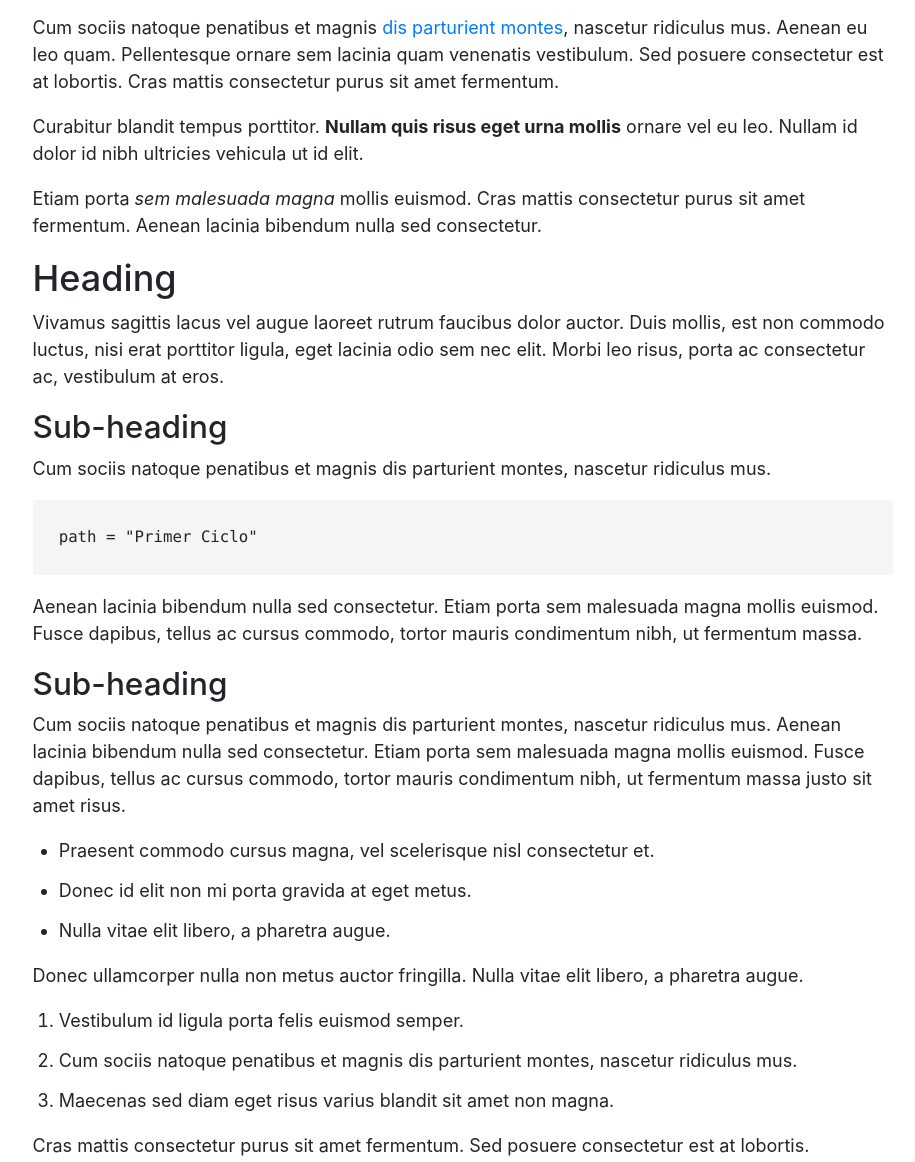
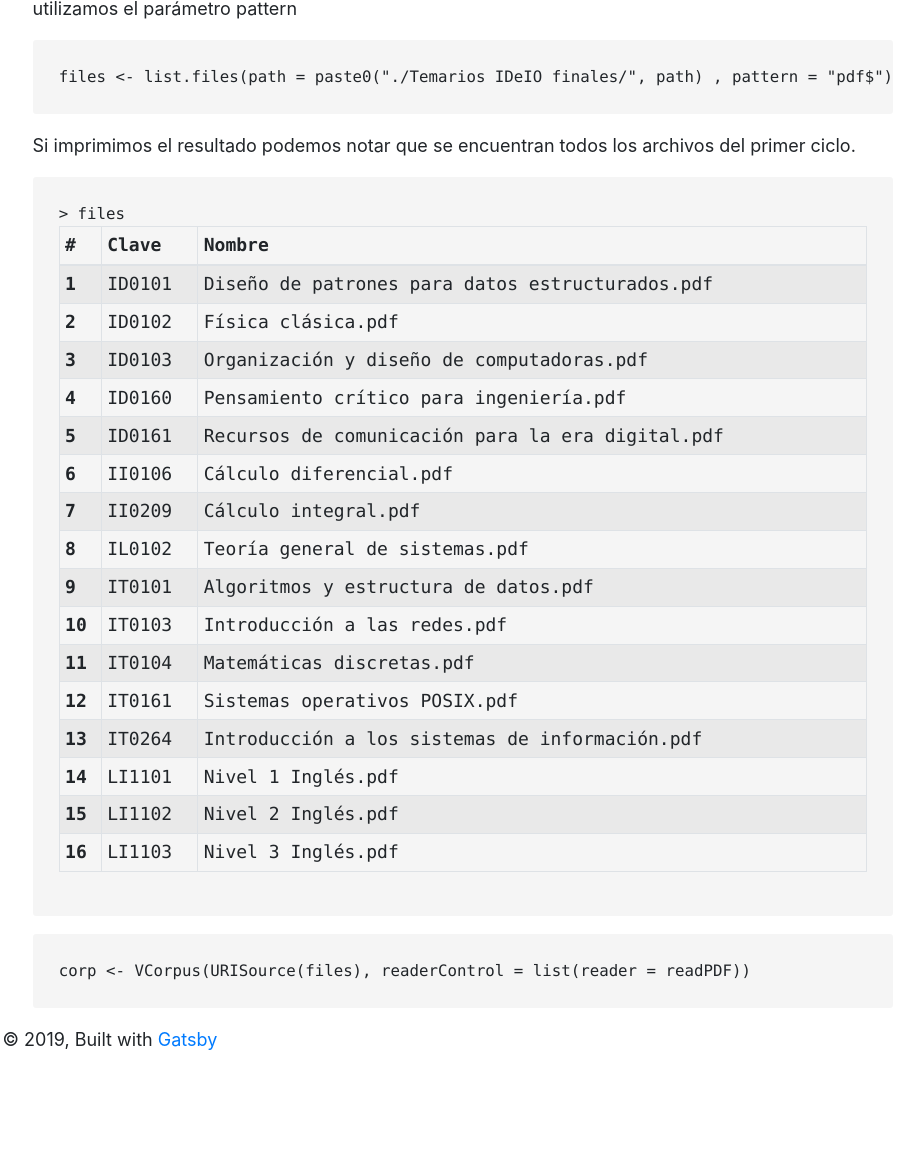
Before and after one commit to EmmanuelYupit/dass, a Gatsby site: page /textmining in a window 1280 px wide. Shown: the part 960-2122 px from the top of the page, without its empty margins (177-1092 px from the left). After the commit the page ends 2040 px from the top, so only its background shows below. Built offline with nearby package versions, Linux system fonts and the light colour scheme; Gatsby itself is replaced by a stand-in of ours.

Commit message:
table of content in text mining added

```diff
--- a/src/components/blogheader.js
+++ b/src/components/blogheader.js
@@ -3,9 +3,9 @@ import React from "react"
 const BlogHeader = () => (
   <div class="jumbotron p-3 p-md-5 text-white rounded bg-dark">
     <div class="col-md-6 px-0">
-      <h1 class="display-4 font-italic">
+      {/* <h1 class="display-4 font-italic">
         Title of a longer featured blog post
-      </h1>
+      </h1> */}
       <p class="lead my-3">
         Multiple lines of text that form the lede, informing new readers quickly
         and efficiently about what's most interesting in this post's contents.
--- a/src/pages/textmining.js
+++ b/src/pages/textmining.js
@@ -1,10 +1,76 @@
 import React, { Fragment } from "react"
-import { Link } from "gatsby"
-import { Container, Row, Col } from "reactstrap"
+import { Container, Row, Col, Table } from "reactstrap"
 
 import Layout from "../components/layout"
 import SEO from "../components/seo"
 import BlogHeader from "../components/blogheader"
+
+const subjects = [
+  {
+    key: "ID0101",
+    name: "Diseño de patrones para datos estructurados.pdf",
+  },
+  {
+    key: "ID0102",
+    name: "Física clásica.pdf",
+  },
+  {
+    key: "ID0103",
+    name: "Organización y diseño de computadoras.pdf",
+  },
+  {
+    key: "ID0160",
+    name: "Pensamiento crítico para ingeniería.pdf",
+  },
+  {
+    key: "ID0161",
+    name: "Recursos de comunicación para la era digital.pdf",
+  },
+  {
+    key: "II0106",
+    name: "Cálculo diferencial.pdf",
+  },
+  {
+    key: "II0209",
+    name: "Cálculo integral.pdf",
+  },
+  {
+    key: "IL0102",
+    name: "Teoría general de sistemas.pdf",
+  },
+  {
+    key: "IT0101",
+    name: "Algoritmos y estructura de datos.pdf",
+  },
+  {
+    key: "IT0103",
+    name: "Introducción a las redes.pdf",
+  },
+  {
+    key: "IT0104",
+    name: "Matemáticas discretas.pdf",
+  },
+  {
+    key: "IT0161",
+    name: "Sistemas operativos POSIX.pdf",
+  },
+  {
+    key: "IT0264",
+    name: "Introducción a los sistemas de información.pdf",
+  },
+  {
+    key: "LI1101",
+    name: "Nivel 1 Inglés.pdf",
+  },
+  {
+    key: "LI1102",
+    name: "Nivel 2 Inglés.pdf",
+  },
+  {
+    key: "LI1103",
+    name: "Nivel 3 Inglés.pdf",
+  },
+]
 
 const TextMining = () => (
   <Layout>
@@ -21,7 +87,6 @@ const TextMining = () => (
               <div class="blog-post">
                 {/* <h2 class="blog-post-title">Sample blog post</h2> */}
                 <p class="blog-post-meta">Junio 3, 2019</p>
-
                 <p>
                   En el presente artículo presentaremos la serie de pasos que
                   seguimos para poder aplicar minería de textos en unos archivos
@@ -29,7 +94,7 @@ const TextMining = () => (
                   de la Universidad del Caribe.
                 </p>
                 <hr />
-                <p>
+                {/* <p>
                   Cum sociis natoque penatibus et magnis{" "}
                   <a href="#">dis parturient montes</a>, nascetur ridiculus mus.
                   Aenean eu leo quam. Pellentesque ornare sem lacinia quam
@@ -48,63 +113,59 @@ const TextMining = () => (
                   Etiam porta <em>sem malesuada magna</em> mollis euismod. Cras
                   mattis consectetur purus sit amet fermentum. Aenean lacinia
                   bibendum nulla sed consectetur.
+                </p> */}
+                <h3>Extracción</h3>
+                <p>
+                  Para este primer paso utilizamos la función <i>list.files</i>{" "}
+                  de R para listar todos los archivos con extensión pdf dentro
+                  de las carpetas.
                 </p>
-                <h2>Heading</h2>
+                <p>Le indicamos la carpeta en la que queremos que busque.</p>
+                <pre>
+                  <code>path &lt;- "Primer Ciclo"</code>
+                </pre>
                 <p>
-                  Vivamus sagittis lacus vel augue laoreet rutrum faucibus dolor
-                  auctor. Duis mollis, est non commodo luctus, nisi erat
-                  porttitor ligula, eget lacinia odio sem nec elit. Morbi leo
-                  risus, porta ac consectetur ac, vestibulum at eros.
-                </p>
-                <h3>Sub-heading</h3>
-                <p>
-                  Cum sociis natoque penatibus et magnis dis parturient montes,
-                  nascetur ridiculus mus.
+                  Guardamos en una variable el listado de nombres de los
+                  archivos con extensión pdf, para ello utilizamos el parámetro
+                  pattern
                 </p>
                 <pre>
-                  <code>path = "Primer Ciclo"</code>
+                  <code>
+                    files &lt;- list.files(path = paste0("./Temarios IDeIO
+                    finales/", path) , pattern = "pdf$")
+                  </code>
                 </pre>
                 <p>
-                  Aenean lacinia bibendum nulla sed consectetur. Etiam porta sem
-                  malesuada magna mollis euismod. Fusce dapibus, tellus ac
-                  cursus commodo, tortor mauris condimentum nibh, ut fermentum
-                  massa.
+                  Si imprimimos el resultado podemos notar que se encuentran
+                  todos los archivos del primer ciclo.
                 </p>
-                <h3>Sub-heading</h3>
-                <p>
-                  Cum sociis natoque penatibus et magnis dis parturient montes,
-                  nascetur ridiculus mus. Aenean lacinia bibendum nulla sed
-                  consectetur. Etiam porta sem malesuada magna mollis euismod.
-                  Fusce dapibus, tellus ac cursus commodo, tortor mauris
-                  condimentum nibh, ut fermentum massa justo sit amet risus.
-                </p>
-                <ul>
-                  <li>
-                    Praesent commodo cursus magna, vel scelerisque nisl
-                    consectetur et.
-                  </li>
-                  <li>Donec id elit non mi porta gravida at eget metus.</li>
-                  <li>Nulla vitae elit libero, a pharetra augue.</li>
-                </ul>
-                <p>
-                  Donec ullamcorper nulla non metus auctor fringilla. Nulla
-                  vitae elit libero, a pharetra augue.
-                </p>
-                <ol>
-                  <li>Vestibulum id ligula porta felis euismod semper.</li>
-                  <li>
-                    Cum sociis natoque penatibus et magnis dis parturient
-                    montes, nascetur ridiculus mus.
-                  </li>
-                  <li>
-                    Maecenas sed diam eget risus varius blandit sit amet non
-                    magna.
-                  </li>
-                </ol>
-                <p>
-                  Cras mattis consectetur purus sit amet fermentum. Sed posuere
-                  consectetur est at lobortis.
-                </p>
+                <pre>
+                  <code>&gt; files</code>
+                  <Table striped bordered size="sm">
+                    <thead>
+                      <tr>
+                        <th>#</th>
+                        <th>Clave</th>
+                        <th>Nombre</th>
+                      </tr>
+                    </thead>
+                    <tbody>
+                      {subjects.map(({ key, name }, index) => (
+                        <tr>
+                          <th scope="row">{index + 1}</th>
+                          <td>{key}</td>
+                          <td>{name}</td>
+                        </tr>
+                      ))}
+                    </tbody>
+                  </Table>
+                </pre>
+                <pre>
+                  <code>
+                    corp &lt;- VCorpus(URISource(files), readerControl =
+                    list(reader = readPDF))
+                  </code>
+                </pre>
               </div>
             </Col>
           </Row>
```
